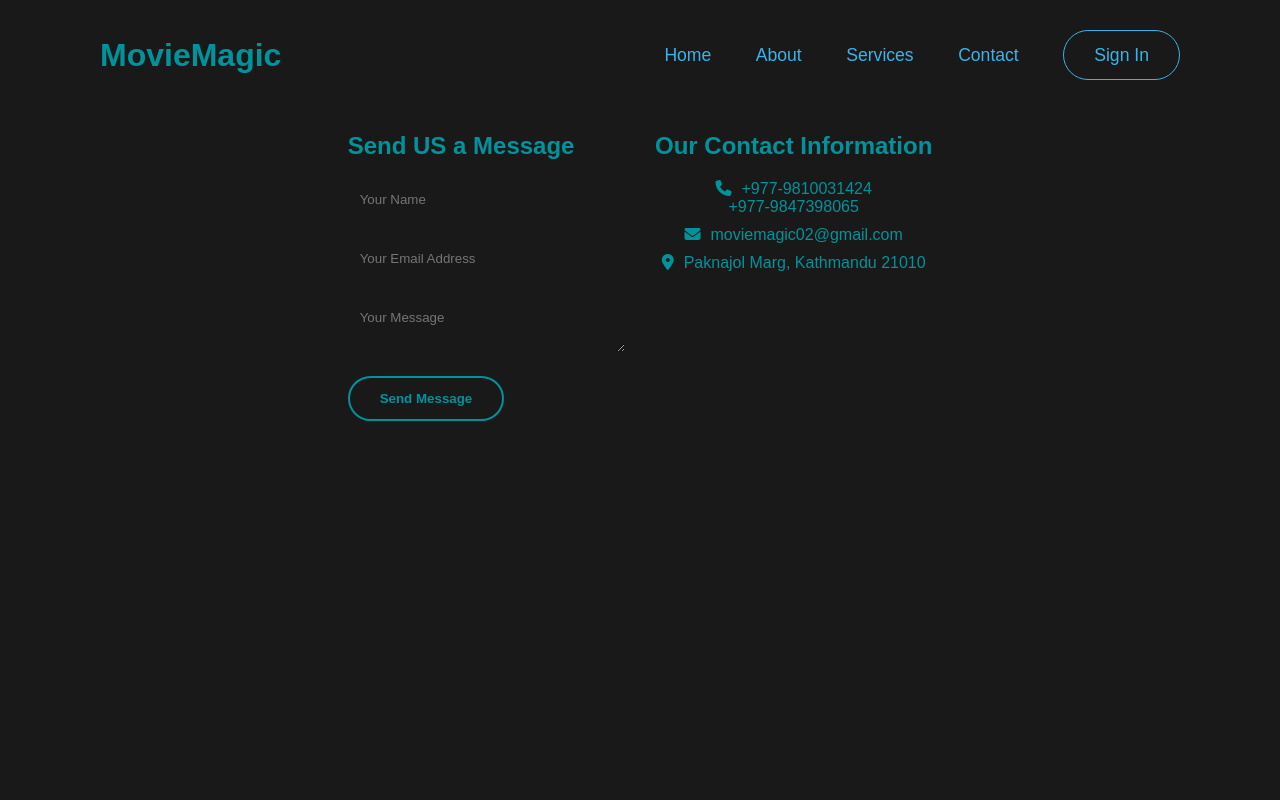
After one commit to rushamdr0410/M2, a PHP site: page /contact.php in a window 1280 px wide. The commit adds this page. Run offline with PHP 8.4, Linux system fonts and the light colour scheme.

Commit message:
changes made by rusha

```diff
--- a/admin/aboutus.php
+++ b/admin/aboutus.php
@@ -130,7 +130,7 @@
 			<a href="HomePage.php">Home</a>
 			<a href="aboutus.php">About</a>
 			<a href="services.php">Services</a>
-			<a href="#">Contact</a>
+			<a href="contact.php">Contact</a>
 			<button onclick="redirectToUserLogin()" style="height: 50px;background: transparent;border: .5px solid #3cb2e9;outline: none;border-radius: 40px;cursor: pointer;font-size: 1.1em;color: #3cb2e9;font-weight: 500;margin-left: 40px;transition: .5s;">Sign In</button>
 		</nav>
 	</header>
--- /dev/null
+++ b/admin/contact.php
@@ -0,0 +1,186 @@
+<!DOCTYPE html>
+<html>
+    <head>
+        <title>MovieMagic | Where Every Frame tells  a Story</title>
+        <meta charset="utf-8">
+        <meta name="viewport" content="width=device-width, initial-scale=1.0">
+        <link rel="stylesheet" href="https://cdnjs.cloudflare.com/ajax/libs/font-awesome/6.5.1/css/all.min.css" integrity="sha512-DTOQO9RWCH3ppGqcWaEA1BIZOC6xxalwEsw9c2QQeAIftl+Vegovlnee1c9QX4TctnWMn13TZye+giMm8e2LwA==" crossorigin="anonymous" referrerpolicy="no-referrer" />
+        <style>
+            *{
+                margin: 0px;
+                padding: 0px;
+                box-sizing: border-box;
+                font-family: sans-serif;
+            }
+            body{
+                display: flex;
+                justify-content: center;
+                align-items: center;
+                min-height: 100vh;
+                background-color: #191919;
+                background-size: cover;
+                background-position: center;
+
+            }
+            header{
+                position: fixed;
+                top: 0;
+                left: 0;
+                width: 100%;
+                padding: 20px 100px;
+                margin-top: 20px;
+                height: 70px;
+                display: flex;
+                background: #191919;
+                justify-content: space-between;
+                align-items: center;
+                z-index: 99;
+            }
+            .logo{
+                font-size: 2em;
+                color: #01939c;
+                user-select: none;
+            }
+            .navigation a{
+                position: relative;
+                font-size: 1.1rem;
+                color: #3cb2e9;
+                text-decoration: none;
+                font-weight: 500;
+                margin-left: 40px;
+            }
+            .navigation a::after{
+                content: '';
+                position: absolute;
+                left: 0;
+                bottom: -6px;
+                width: 100%;
+                height: 3px;
+                background: #3cb2e9;
+                border-radius: 5px;
+                transform: scaleX(0);
+                transform: transform .5s;
+            }
+            .navigation a:hover:after{
+                transform: scaleX(1);
+            }
+            .contact{
+                min-height:100vh;
+                background-color: #191919;
+                padding: 50px;
+                text-align: center;
+            }
+            .container{
+                max-width: 800px;
+                margin:0 auto;
+            }
+            .container h2{
+                font-size: 36px;
+                margin-bottom: 40px;
+                color: #01939c;
+            }
+            .contact-wrapper{
+                display: grid;
+                grid-template-columns: repeat(2, 1fr);
+                grid-gap:  30px;
+            }
+            .contact-form{
+                text-align: left;
+            }
+            .contact-form h3{
+                font-size: 24px;
+                margin-bottom: 20px;
+                color: #01939c;
+            }
+            .form-group{
+                margin-bottom: 20px;
+            }
+            input, textarea{
+                width: 100%;
+                padding: 12px;
+                border-radius: 8px;
+                border: none;
+                background-color: #191919;
+                color: #d8d2d2;
+            }
+            input:focus, textarea:focus{
+                outline: none;
+                box-shadow: 0 0 8px #bbb;
+            }
+            button{
+                background: transparent;
+                color: #01939c;
+                text-decoration: none;
+                border: 2px solid #01939c;
+                font-weight: bold;
+                padding: 13px 30px;
+                border-radius: 30px;
+                cursor: pointer;
+            }
+            button:hover{
+                background: #01939c;
+                color:#162938;
+                cursor: pointer;
+            }
+            .contact-info h3{
+                font-size:24px;
+                margin-bottom: 20px;
+                color: #01939c;
+            }
+            .contact-info p{
+                margin-bottom: 10px;
+                color: #01939c;
+            }
+            .contact-info i{
+                color: #01939c;
+                margin-right: 10px;
+            }
+        </style>
+    </head>
+    <body>
+        <header>
+            <h2 class="logo">MovieMagic</h2>
+            <nav class="navigation">
+                <a href="HomePage.php">Home</a>
+                <a href="aboutus.php">About</a>
+                <a href="services.php">Services</a>
+                <a href="contact.php">Contact</a>
+                <button onclick="redirectToUserLogin()" style="height: 50px;background: transparent;border: .5px solid #3cb2e9;outline: none;border-radius: 40px;cursor: pointer;font-size: 1.1em;color: #3cb2e9;font-weight: 500;margin-left: 40px;transition: .5s;">Sign In</button>
+            </nav>
+        </header>
+        <section class="contact">
+            <div class="container">
+                <h2>Contact US</h2>
+                <div class="contact-wrapper">
+                    <div class="contact-form">
+                        <h3>Send US a Message</h3>
+                        <form>
+                            <div class="form-group">
+                                <input type="text" name="name" placeholder="Your Name">
+                            </div>
+                            <div class="form-group">
+                                <input type="email" name="email" placeholder="Your Email Address">
+                            </div>
+                            <div class="form-group">
+                                <textarea name="message" placeholder="Your Message"></textarea>
+                            </div>
+                            <button type="submit">Send Message</button>
+                        </form>
+                    </div>
+                    <div class="contact-info">
+                        <h3>Our Contact Information</h3>
+                        <p><i class="fas fa-phone"></i>+977-9810031424<br>+977-9847398065</p>
+                        <p><i class="fas fa-envelope"></i>moviemagic02@gmail.com</p>
+                        <p><i class="fas fa-map-marker-alt"></i>Paknajol Marg, Kathmandu 21010</p>
+                    </div>
+                </div>
+            </div>
+        </section>
+        <script>
+        function redirectToUserLogin() {
+            // Redirect to the userlogin page
+            window.location.href = 'userlogin.php';
+        }
+    </script>
+    </body>
+</html>
--- a/admin/services.php
+++ b/admin/services.php
@@ -155,7 +155,7 @@
 			<a href="HomePage.php">Home</a>
 			<a href="aboutus.php">About</a>
 			<a href="services.php">Services</a>
-			<a href="#">Contact</a>
+			<a href="contact.php">Contact</a>
 			<button onclick="redirectToUserLogin()" style="height: 50px;background: transparent;border: .5px solid #3cb2e9;outline: none;border-radius: 40px;cursor: pointer;font-size: 1.1em;color: #3cb2e9;font-weight: 500;margin-left: 40px;transition: .5s;">Sign In</button>
 		</nav>
 	</header>
--- a/admin/userlogin.php
+++ b/admin/userlogin.php
@@ -272,7 +272,7 @@
 			<a href="HomePage.php">Home</a>
 			<a href="aboutus.php">About</a>
 			<a href="services.php">Services</a>
-			<a href="#">Contact</a>
+			<a href="contact.php">Contact</a>
 			<button class="btnLogin-popup">Sign In</button>
 		</nav>
 	</header>
```
